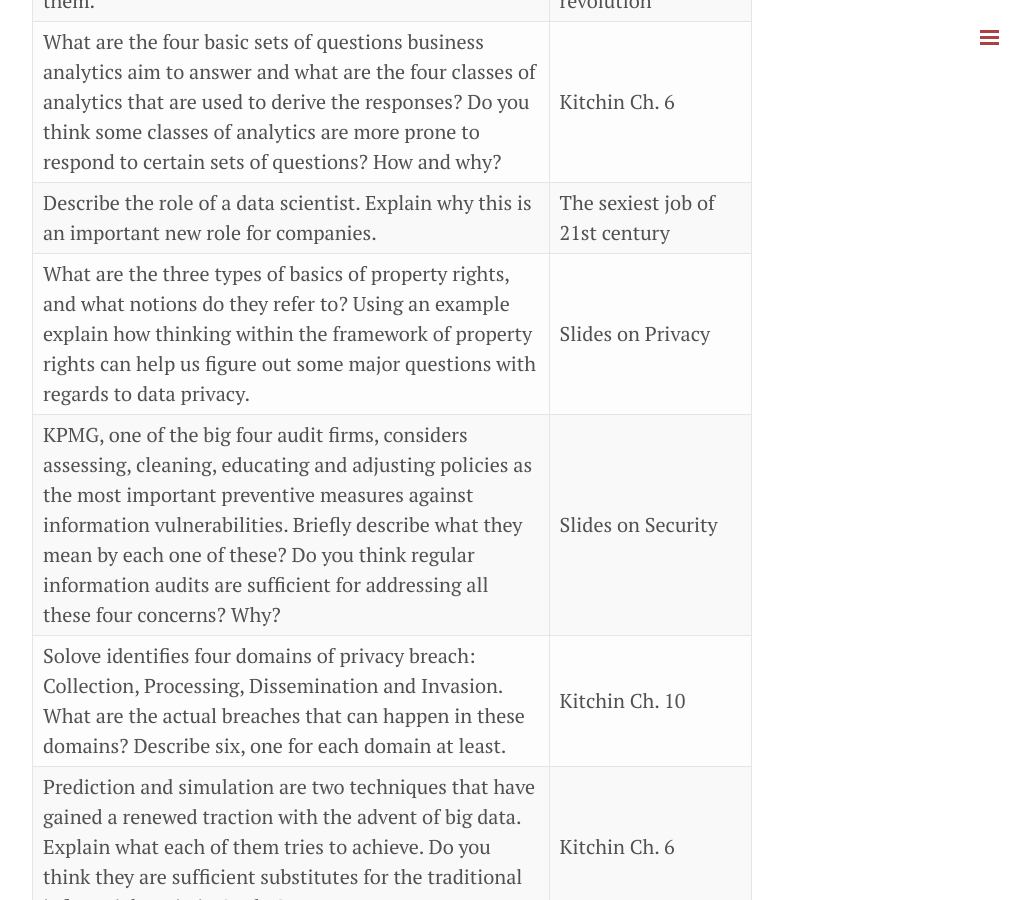
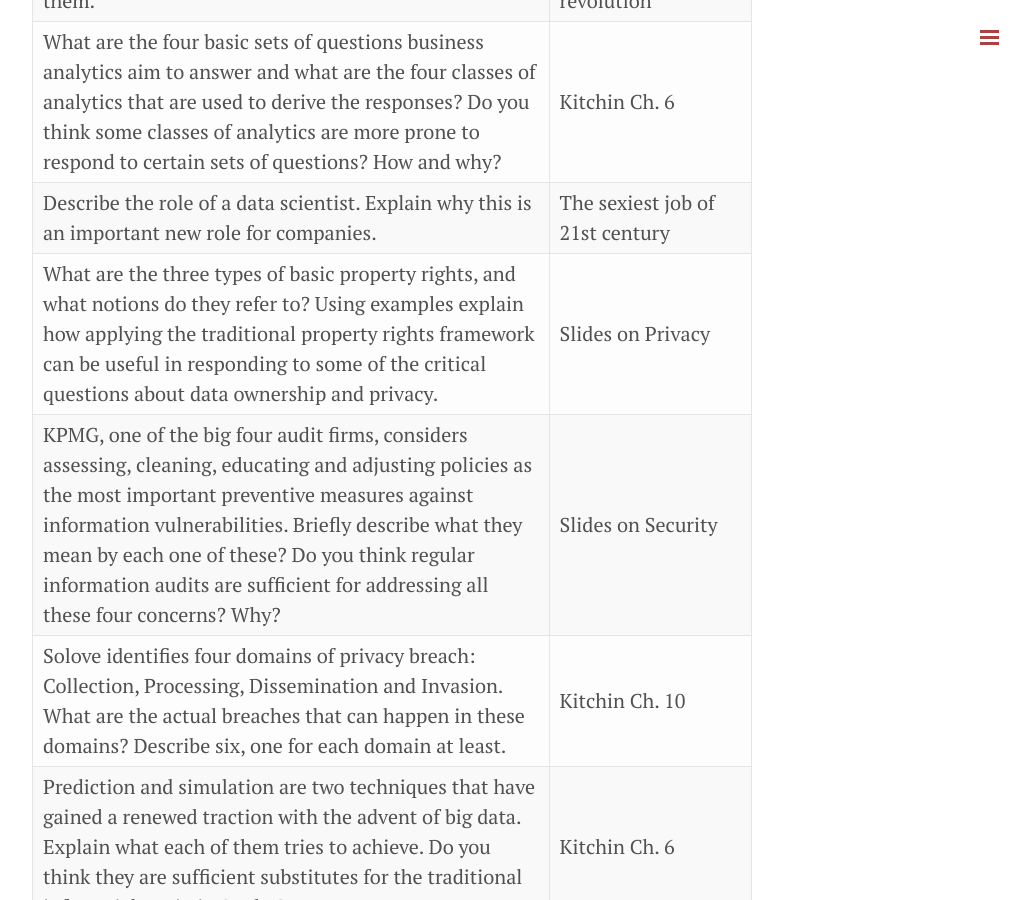
Before and after one commit to retrography/data-management, a Jekyll site: the page built from quizzes/quiz_02.markdown, in a window 1280 px wide and 900 px high, scrolled down 1809 px. Shown: the whole window, without its empty margins (248-1278 px from the left). Built offline with Jekyll 4.4.1, drawn with Linux system fonts in a browser that asks for light colours; Markdown is read by kramdown in place of the engine named in the settings.

Commit message:
Update quiz_02.markdown

```diff
--- a/quizzes/quiz_02.markdown
+++ b/quizzes/quiz_02.markdown
@@ -25,7 +25,7 @@ What are the habits of the highly effective data modellers (7 points)? Discusses
 What are the five challenges managers face when transitioning into Big Data? Briefly describe each of them. | Big Data: The management revolution
 What are the four basic sets of questions business analytics aim to answer and what are the four classes of analytics that are used to derive the responses? Do you think some classes of analytics are more prone to respond to certain sets of questions? How and why? | Kitchin Ch. 6
 Describe the role of a data scientist. Explain why this is an important new role for companies. | The sexiest job of 21st century
-What are the three types of basics of property rights, and what notions do they refer to? Using an example explain how thinking within the framework of property rights can help us figure out some major questions with regards to data privacy. | Slides on Privacy
+What are the three types of basic property rights, and what notions do they refer to? Using examples explain how applying the traditional property rights framework can be useful in responding to some of the critical questions about data ownership and privacy. | Slides on Privacy
 KPMG, one of the big four audit firms, considers assessing, cleaning, educating and adjusting policies as the most important preventive measures against information vulnerabilities. Briefly describe what they mean by each one of these? Do you think regular information audits are sufficient for addressing all these four concerns? Why? | Slides on Security
 Solove identifies four domains of privacy breach: Collection, Processing, Dissemination and Invasion. What are the actual breaches that can happen in these domains? Describe six, one for each domain at least. | Kitchin Ch. 10
 Prediction and simulation are two techniques that have gained a renewed traction with the advent of big data. Explain what each of them tries to achieve. Do you think they are sufficient substitutes for the traditional inferential statistics? Why? | Kitchin Ch. 6
```
